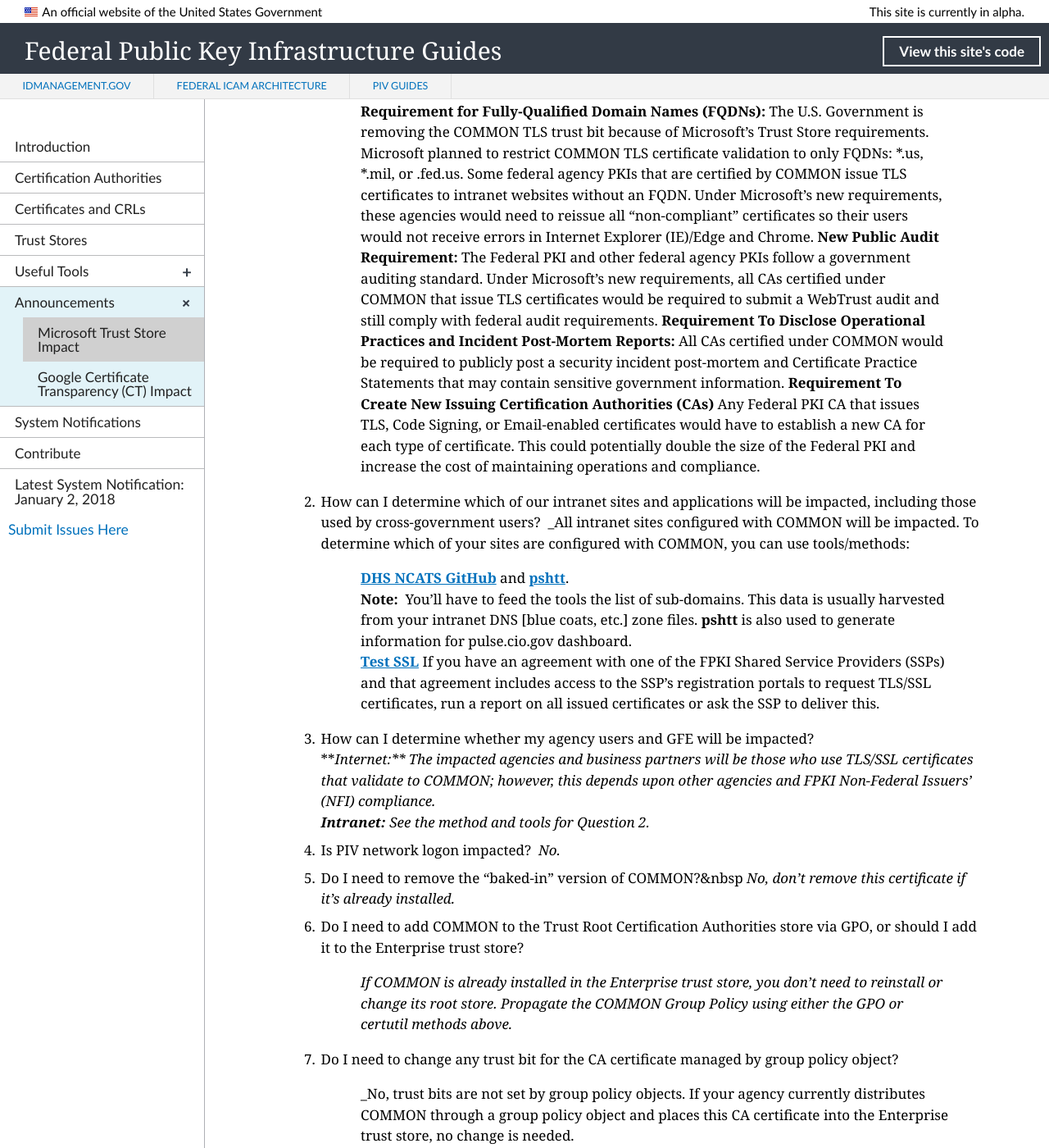
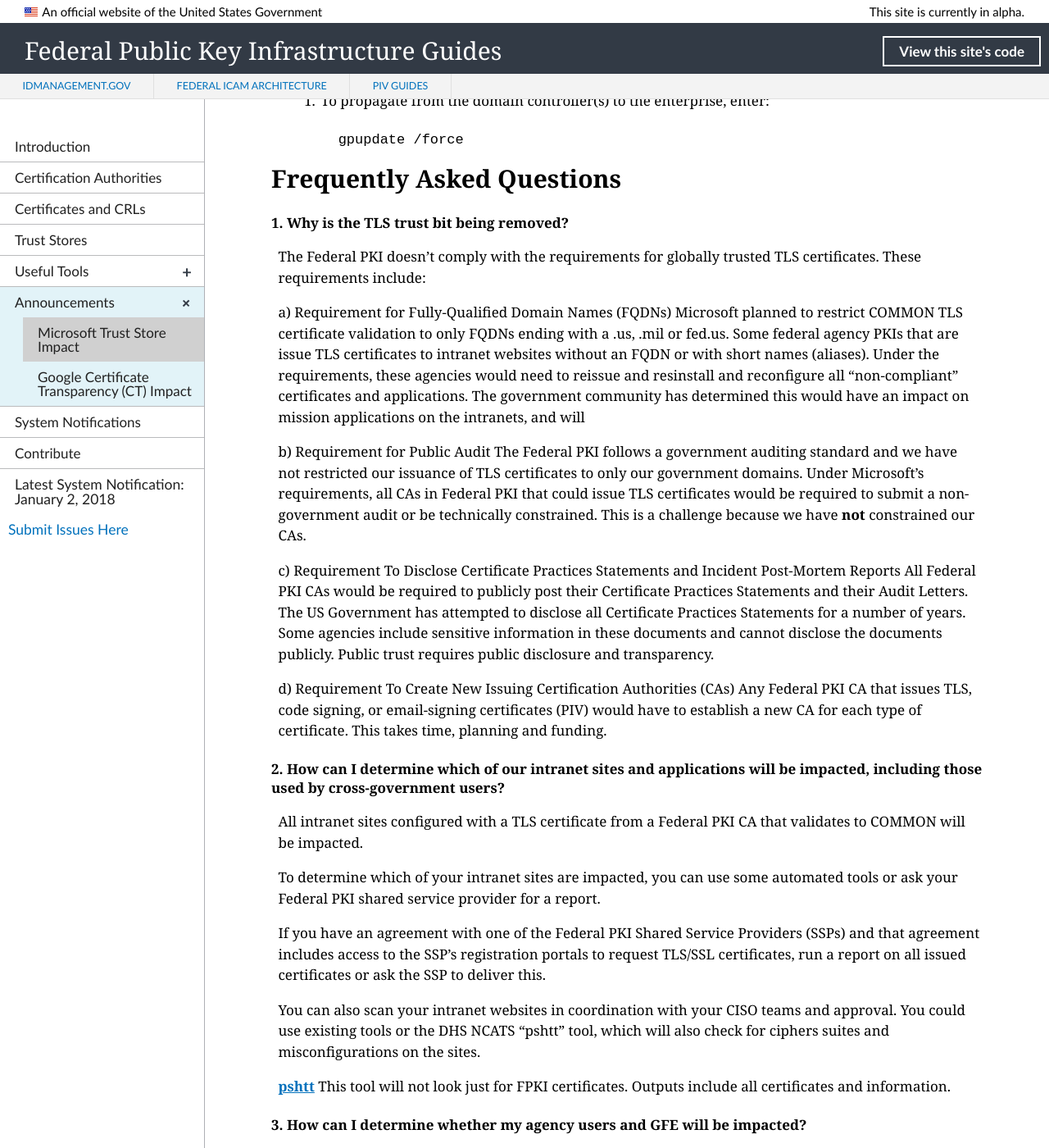
Before and after one commit to GSA/fpki-guides, a Jekyll site: the page built from _announcements/01_microsoft_constraint.md, in a window 1280 px wide and 1400 px high, scrolled down 2691 px. Shown: the whole window at 82% size. Built offline with Jekyll 4.4.1, drawn with Linux system fonts in a browser that asks for light colours; nearby versions of some CDN libraries; library files that are not in the unit come from our copies; some of the changed text lies outside the part shown.

Commit message:
started modifications
lots of formatting edits
a few questions will be in the issue

````diff
--- a/_announcements/01_microsoft_constraint.md
+++ b/_announcements/01_microsoft_constraint.md
@@ -12,13 +12,22 @@
 
 {% info-alert.html content="Microsoft distributes COMMON as a globally trusted root through the Microsoft Trust Store. Microsoft distributes trusted root CA certificates to related Operating Systems using [Certificate Trust Lists](https://msdn.microsoft.com/en-us/library/windows/desktop/aa376545(v=vs.85).aspx){:target= "_blank"}." %}
 
-After this occurs, Federal FPKI users of Windows, Windows Mobile, Microsoft IE/Edge, and Google Chrome will receive errors when browsing to government intranet and internet websites that use TLS/SSL certificates that validate to COMMON. Cross-agency users of these websites (e.g., a DoD user visiting a DHS website) will also be impacted.
+Once this occurs, government and partner users on Windows devices may start receiving errors when **browsing** to internet or intranet websites.  These errors would appear if all of the following are true:
 
-To prevent these errors for government intranet and internet websites, as well as for GFE, you can use configuration management tools, including your agency's Group Policy Objects (GPOs) or _certutil_, as described below.
+1. Windows Operating System and Windows Mobile devices
+2. Microsoft Internet Explorer or Edge or Google Chrome browser
+3. The website uses TLS/SSL certificates that were issued from Federal PKI CAs
+4. These certificates validate to the government root CA (COMMON)
+
+This will also impact cross-agency users of these intranet websites.  For example, a State user browsing to a DHS hosted intranet website.
+
+You can mitigate the impact for the government intranet websites for all government furnished equipment by using configuration management tools that include your agency's Group Policy Objects (GPOs) or _certutil_, as described below.
+
+{% info-alert.html content="Your network smartcard logon using PIV and CAC is not impacted." %}
 
 ## What Should I Do?
 
-1. The first step is to re-install the COMMON Root in the NTAuth Trust Store. See the [**GPO Steps**](#gpo-method-recommended) or [_**certutil_ Steps**](#certutil-method) below.
+1. To limit the risks to your agency, you'll need to install COMMON Root CA certificate in the **Enterprise Trust Store** on all workstations and mobile devices using a group policy object.  It's preferred to use a group policy object to ensure you have good configuration management options for the federal enterprise.
 
 The certificate details for COMMON are:
 
@@ -26,14 +35,10 @@
 | :--------  | :-------------------------------     |
 | Federal Common Policy CA<br>(sometimes shown as _U.S. Government Common Policy_) | http://http.fpki.gov/fcpca/fcpca.crt |
 | Distinguished Name | cn=Federal Common Policy CA, ou=FPKI, o=U.S. Government, c=US |
-| **sha1 Thumbprint** | **90 5f 94 2f d9 f2 8f 67 9b 37 81 80 fd 4f 84 63 47 f6 45 c1** |
-| Certificate Revocation List | http://http.fpki.gov/fcpca/fcpca.crl |
-| p7c File - Issued By | http://http.fpki.gov/fcpca/caCertsIssuedByfcpca.p7c |
-| p7c file - Issued To | http://http.fpki.gov/fcpca/caCertsIssuedTofcpca.p7c |
+| **SHA-1 Thumbprint** | **90 5f 94 2f d9 f2 8f 67 9b 37 81 80 fd 4f 84 63 47 f6 45 c1** |
 
-2.
 
-3. When using either the GPO or _certutil_ method (described below) to re-install COMMON, verify that you have the right certificate. To do that, use one of Windows' common utilities (_certutil_, _openssl dgst_, or _sha1sum_) to that the SHA1 Thumbprints for COMMON and the certificate you're match.
+2. When using any method described to install a root CA certificate, verify that you have the right certificate. To verify, download the certificate from above or email fpki@gsa.gov for an out of band copy.  To verify, use a common utility (_certutil_ on Windows, _openssl_ or _sha1sum_ on Unix platforms) to verify the SHA-1 hash of the certificate file and the value provided above.
 
 ```
 		certutil -hashfile <filename>.crt SHA1<br>
@@ -43,24 +48,24 @@
 		sha1sum <filename>.crt<br>
 ```
 
-### GPO Method&nbsp;&mdash;&nbsp;Recommended
-1. Log into a Domain Controller server as a member of the **Enterprise Administrators** group.<!--Plural "Administrators" is correct?-->
+### Group Policy Object (Recommended)
+1. Log into a Domain Controller server as a member of the **Enterprise Administrators** group.
 2. Open the GPMC: _gpmc.msc_
-3. Within the appropriate GPO applied to the Domain Controllers, go to _Computer Configuration\Policies\Windows Settings\Security Settings\Public Key Policies\ _. <!--Unclear meaning of "appropriate GPO".-->
+3. Within the appropriate GPO applied to the Domain, go to _Computer Configuration\Policies\Windows Settings\Security Settings\Public Key Policies\ _.
 4. Right-click _Trusted Root Certification Authorities_, and then click _Import_.
 5. On the _Welcome to the Certificate Import Wizard_ page, click _Next_.
 6. On the **File to Import** page, enter the path to the certificate files (e.g., _\\adfsresource\c$\fcpca.cer_), and then click **Next**.
 7. On the **Certificate Store** page, click **Place all certificates in the following store**, and then click **Next**.
 8. On the **Completing the Certificate Import Wizard** page, verify your information, and then click **Finish**.
 9. At the command line, enter: _gpupdate /force_ to replicate the group policy, or wait for it to replicate based on your replication time and settings.
-10. Open **MMC.exe &gt; File &gt; Add/Remove Snap-in &gt; Certificates &gt; Computer account &gt; Local computer**, and then click **OK**.
-11. In the **Certificate (Local Computer) &gt; Trusted Root Certification Authorities &gt; Certificates** folder, you should see a certificate **Issued to** and **Issued by Federal Common Policy CA**.
+10. Open **MMC.exe &gt; File &gt; Add/Remove Snap-in &gt; Certificates &gt; Computer account &gt; Local computer**
+11. In the **Certificate (Local Computer) &gt; Enterprise Certification Authorities &gt; Certificates** folder, you should see a certificate **Issued to** and **Issued by Federal Common Policy CA**.
 12. Right-click on the **Federal Common Policy CA certificate**, and then click **properties** to verify that COMMON is enabled for all purposes.
 
 ### Certutil Method
-Add COMMON to the NTAuth Trust Store by using the _certuil_ tool. You must have **Enterprise Administrator** permissions for the domain to use _certutil_.
+Add COMMON to the Enterprise Trust Store by using the _certuil_ tool. You must have **Enterprise Administrator** permissions for the domain to use _certutil_.
 
-1. To publish/add a certificate to NTAuth, enter the command:
+1. To publish/add a certificate to Enterprise Trust, enter the command:
 
 ```
   	certutil –dspublish –f <certificate_to_publish.cer or fcpca.cer> NTAuthCA
@@ -78,30 +83,61 @@
   	gpupdate /force
 ```
 
-### Frequently Asked Questions
-1. What is the TLS trust bit being removed? _Because Microsoft's changes will cause operational and cost impacts to the U.S. Government, including:_
-> **Requirement for Fully-Qualified Domain Names (FQDNs):** The U.S. Government is removing the COMMON TLS trust bit because of Microsoft's Trust Store requirements. Microsoft planned to restrict COMMON TLS certificate validation to only FQDNs: *.us, *.mil, or .fed.us. Some federal agency PKIs that are certified by COMMON issue TLS certificates to intranet websites without an FQDN. Under Microsoft's new requirements, these agencies would need to reissue all "non-compliant" certificates so their users would not receive errors in Internet Explorer (IE)/Edge and Chrome.
-> **New Public Audit Requirement:** The Federal PKI and other federal agency PKIs follow a government auditing standard. Under Microsoft's new requirements, all CAs certified under COMMON that issue TLS certificates would be required to submit a WebTrust<!--Not always WebTrust, acc. to MS info.--> audit and still comply with federal audit requirements.
-> **Requirement To Disclose Operational Practices and Incident Post-Mortem Reports:** All CAs certified under COMMON would be required to publicly post a security incident post-mortem and Certificate Practice Statements that may contain sensitive government information.
-> **Requirement To Create New Issuing Certification Authorities (CAs)** Any Federal PKI CA that issues TLS, Code Signing, or Email-enabled certificates would have to establish a new CA for each type of certificate. This could potentially double the size of the Federal PKI and increase the cost of maintaining operations and compliance.
-2. How can I determine which of our intranet sites and applications will be impacted, including those used by cross-government users?&nbsp;&nbsp;_All intranet sites configured with COMMON will be impacted. To determine which of your sites are configured with COMMON, you can use tools/methods:
-> [**DHS NCATS GitHub**](https://github.com/dhs-ncats){:target= "_blank"} and [**pshtt**](https://github.com/dhs-ncats/pshtt){:target= "_blank"}.<br>**Note:**&nbsp;&nbsp;You'll have to feed the tools the list of sub-domains. This data is usually harvested from your intranet DNS [blue coats, etc.] zone files. **pshtt** is also used to generate information for pulse.cio.gov dashboard.<br>
-> [**Test SSL**](https://github.com/drwetter/testssl.sh)
-> If you have an agreement with one of the FPKI Shared Service Providers (SSPs) and that agreement includes access to the SSP's registration portals to request TLS/SSL certificates, run a report on all issued certificates or ask the SSP to deliver this.
+## Frequently Asked Questions
 
-3. How can I determine whether my agency users and GFE will be impacted?<br>**_Internet:** The impacted agencies and business partners will be those who use TLS/SSL certificates that validate to COMMON; however, this depends upon other agencies and FPKI Non-Federal Issuers' (NFI) compliance.<!--Kind of confusing. Does this answer the question?--><br>**Intranet:** See the method and tools for Question 2._
-4. Is PIV network logon impacted?&nbsp;&nbsp;_No._
-5. Do I need to remove the "baked-in" version of COMMON?&nbsp&nbsp;_No, don't remove this certificate if it's already installed._
-6. Do I need to add COMMON to the Trust Root Certification Authorities store via GPO, or should I add it to the Enterprise trust store?
-> _If COMMON is already installed in the Enterprise trust store, you don't need to reinstall or change its root store. Propagate the COMMON Group Policy using either the GPO or certutil methods above._
-7. Do I need to change any trust bit for the CA certificate managed by group policy object?
-> _No, trust bits are not set by group policy objects. If your agency currently distributes COMMON through a group policy object and places this CA certificate into the Enterprise trust store, no change is needed.
-8. What Windows versions are affected?
-> _All Windows Operating System versions
-9. Will the group policy object distribution affect IPSec certificates if the server authentication bit is enabled and used with Microsoft Operating Systems?
-> _No, group policy object distribution will not negatively impact IPSec certificates._
+#### 1. Why is the TLS trust bit being removed?
+The Federal PKI doesn't comply with the requirements for globally trusted TLS certificates.  These requirements include:
 
-To prepare for these changes, please review the following Microsoft documents:
+a) Requirement for Fully-Qualified Domain Names (FQDNs)
+Microsoft planned to restrict COMMON TLS certificate validation to only FQDNs ending with a .us, .mil or fed.us.  Some federal agency PKIs that are issue TLS certificates to intranet websites without an FQDN or with short names (aliases). Under the requirements, these agencies would need to reissue and resinstall and reconfigure all "non-compliant" certificates and applications.  The government community has determined this would have an impact on mission applications on the intranets, and will
+
+b) Requirement for Public Audit
+The Federal PKI follows a government auditing standard and we have not restricted our issuance of TLS certificates to only our government domains. Under Microsoft's requirements, all CAs in Federal PKI that could issue TLS certificates would be required to submit a non-government audit or be technically constrained.  This is a challenge because we have **not** constrained our CAs.
+
+c) Requirement To Disclose Certificate Practices Statements and Incident Post-Mortem Reports
+All Federal PKI CAs would be required to publicly post their Certificate Practices Statements and their Audit Letters.  The US Government has attempted to disclose all Certificate Practices Statements for a number of years.  Some agencies include sensitive information in these documents and cannot disclose the documents publicly.  Public trust requires public disclosure and transparency.
+
+d) Requirement To Create New Issuing Certification Authorities (CAs)
+Any Federal PKI CA that issues TLS, code signing, or email-signing certificates (PIV) would have to establish a new CA for each type of certificate. This takes time, planning and funding.
+
+
+#### 2. How can I determine which of our intranet sites and applications will be impacted, including those used by cross-government users?
+All intranet sites configured with a TLS certificate from a Federal PKI CA that validates to COMMON will be impacted.
+
+To determine which of your intranet sites are impacted, you can use some automated tools or ask your Federal PKI shared service provider for a report.
+
+If you have an agreement with one of the Federal PKI Shared Service Providers (SSPs) and that agreement includes access to the SSP's registration portals to request TLS/SSL certificates, run a report on all issued certificates or ask the SSP to deliver this.
+
+You can also scan your intranet websites in coordination with your CISO teams and approval.  You could use existing tools or the DHS NCATS "pshtt" tool, which will also check for ciphers suites and misconfigurations on the sites.
+
+[**pshtt**](https://github.com/dhs-ncats/pshtt){:target= "_blank"}
+This tool will not look just for FPKI certificates.  Outputs include all certificates and information.
+
+#### 3. How can I determine whether my agency users and GFE will be impacted?
+Check your Enterprise Trust Store configurations in your Microsoft domain and devices.  If COMMON is already installed in the Enterprise Trust Store, you don't need to reinstall or change its root store.  If COMMON is not installed in Enterprise Trust Store, you should ensure it is pushed in a group policy object for all your user devices.
+
+#### 4. Is PIV network logon impacted?
+No.
+
+#### 5. Do I need to remove the "baked-in" version of COMMON?
+No, don't remove this certificate if it's already installed.
+
+#### 6. Do I need to add COMMON to the Trusted Root Certification Authorities store, or should I add it to the Enterprise trust store?
+If COMMON is already installed in the Enterprise trust store, you don't need to reinstall or change its root store. Propagate the COMMON CA certificate using either the GPO or certutil methods above.
+
+#### 7. Do I need to change any trust bit for the CA certificate managed by group policy object?
+No, trust bits are not set by group policy objects. If your agency currently distributes COMMON through a group policy object and places this CA certificate into the Enterprise trust store, no change is needed.
+
+#### 8. What Windows versions are affected?
+All Windows Operating System versions.
+
+#### 9. Will the group policy object distribution affect IPSec certificates if the server authentication bit is enabled and used with Microsoft Operating Systems?
+No, group policy object distribution will not negatively impact IPSec certificates.
+
+
+#### Additional Resources
+
+Additional resources on Microsoft Trust Lists and configuring trusted CAs:
 
 2. [Certificate Trust List Overview](https://msdn.microsoft.com/en-us/library/windows/desktop/aa376545(v=vs.85).aspx){:target= "_blank"}
 2. [Configure Trusted Roots and Disallowed Certificates](https://technet.microsoft.com/en-us/library/dn265983.aspx){:target= "_blank"}
````
